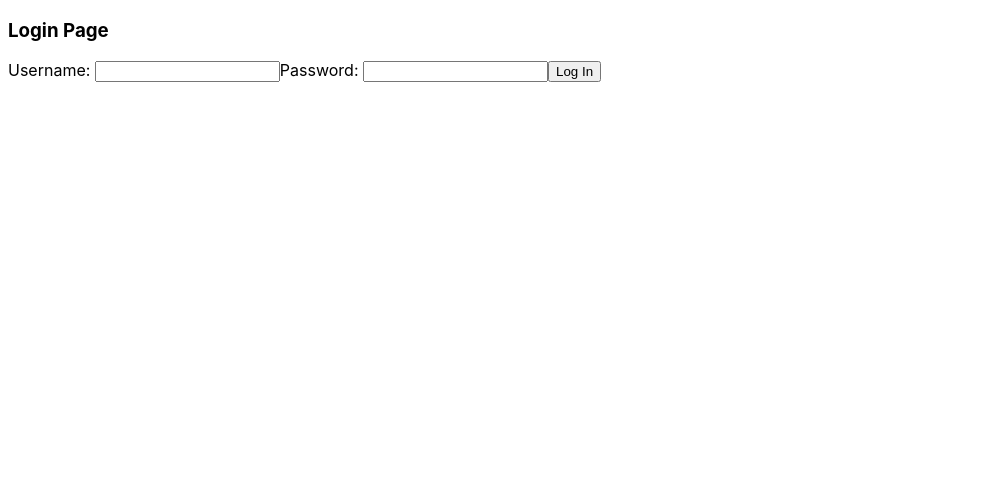
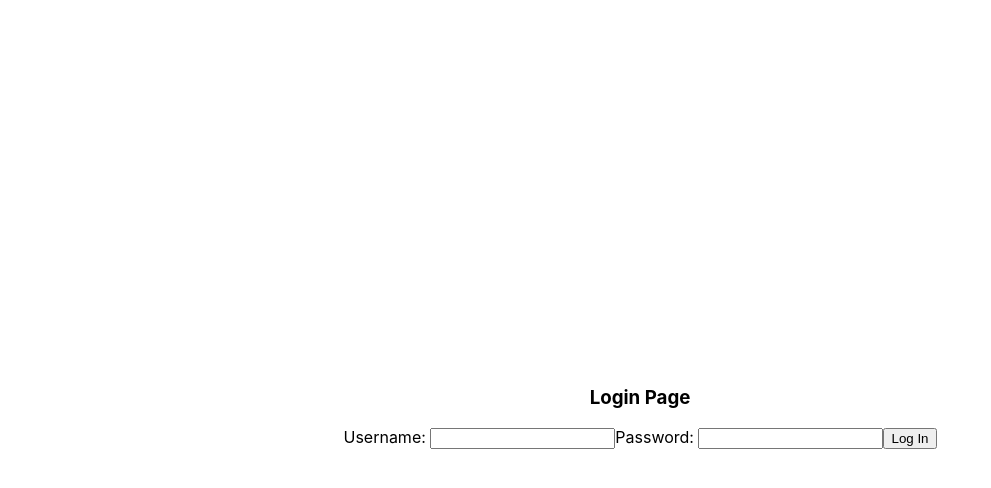
Before and after one commit to Firet/permissions-auth-app, a React (Vite) app: page /login in a window 1280 px wide. Shown: the top 488 px of the page, without its empty margins (0-991 px from the left). Built offline with nearby package versions, Linux system fonts and the light colour scheme.

Commit message:
Center CustomForm in LoginPage using Emotion Styled

```diff
--- a/src/pages/LoginPage.tsx
+++ b/src/pages/LoginPage.tsx
@@ -2,10 +2,20 @@ import { useNavigate } from "react-router-dom";
 import { useAuth } from "../App";
 import { useEffect } from "react";
 import CustomForm from "../components/CustomForm";
+import styled from '@emotion/styled';
 
 export default function LoginPage() {
     let navigate = useNavigate();
     let auth = useAuth();
+
+    const FormContainer = styled.div`
+        display: flex;
+        flex-direction: column;
+        align-items: center;
+        justify-content: center;
+        width: 100%;
+        height: 100vh;
+`;
 
     useEffect(() => {
         if (auth.user) {
@@ -14,9 +24,9 @@ export default function LoginPage() {
     }, [auth.user, navigate]);
 
     return (
-        <div>
+        <FormContainer>
             <h3>Login Page</h3>
             <CustomForm />
-        </div>
+        </FormContainer>
     );
 }
```
